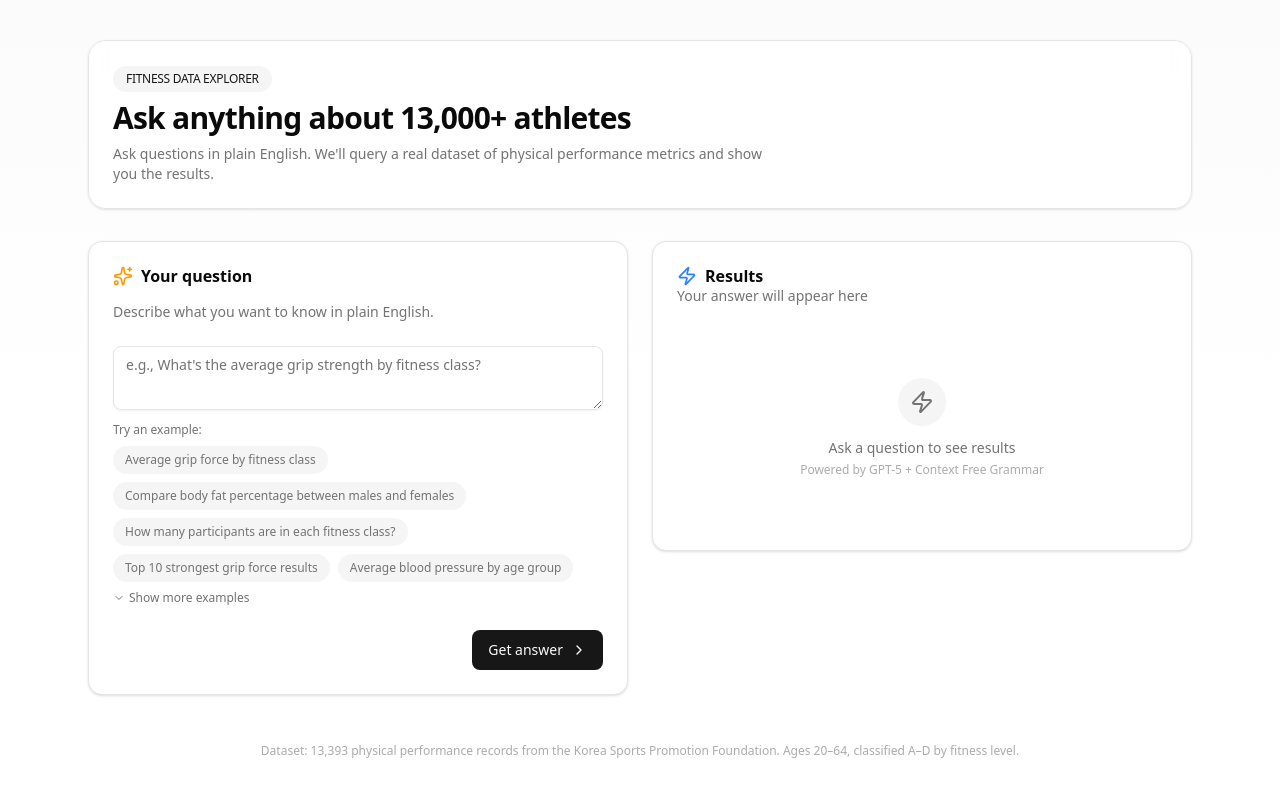
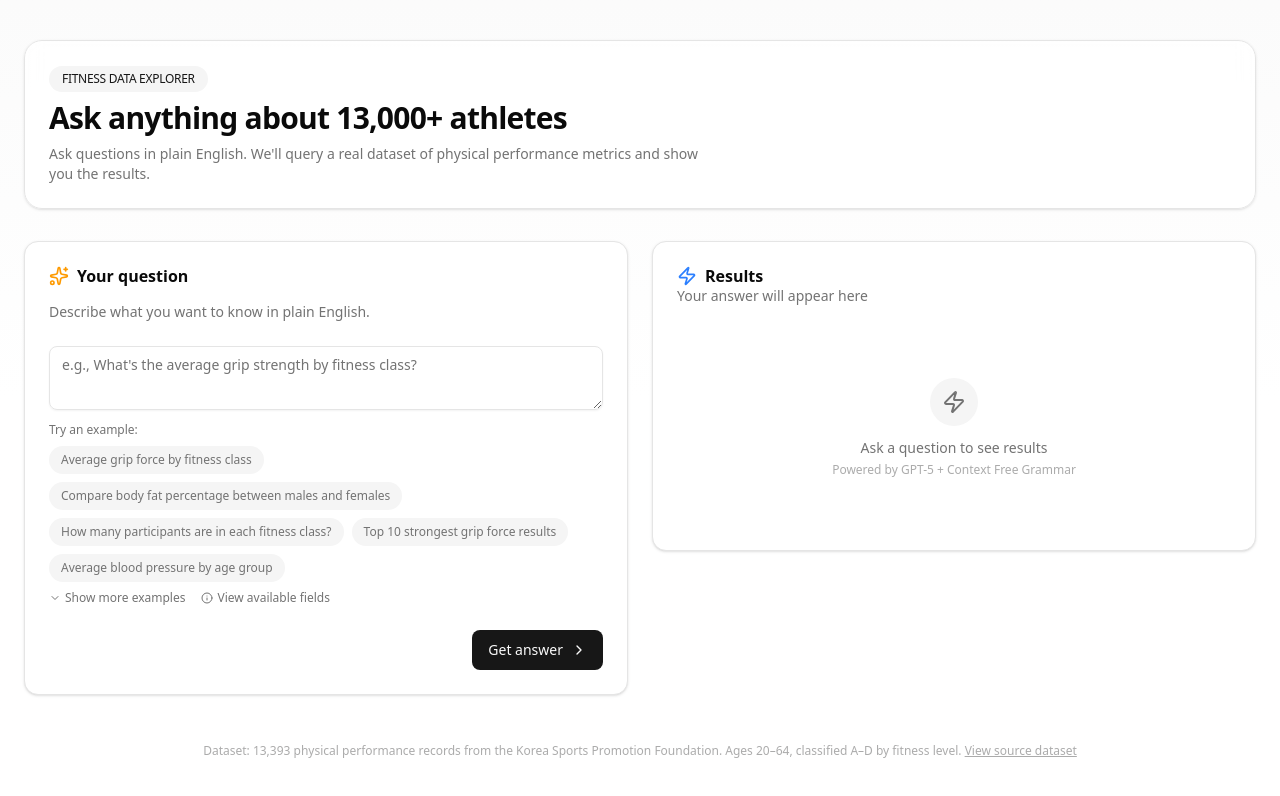
Before and after one commit to grp06/raindrop-project, a React (Vite) app in the folder frontend/: page / in a window 1280 px wide. Shown: the top 796 px of the page. Built offline with nearby package versions, Linux system fonts and the light colour scheme.

Commit message:
small frontend improvements

```diff
--- a/frontend/src/App.tsx
+++ b/frontend/src/App.tsx
@@ -5,7 +5,7 @@ import { Card, CardContent, CardDescription, CardHeader, CardTitle } from '@/com
 import { Label } from '@/components/ui/label'
 import { ScrollArea } from '@/components/ui/scroll-area'
 import { Textarea } from '@/components/ui/textarea'
-import { ChevronDown, ChevronRight, ChevronUp, Code2, Loader2, Sparkles, Zap } from 'lucide-react'
+import { ChevronDown, ChevronRight, ChevronUp, Code2, Info, Loader2, Sparkles, Zap } from 'lucide-react'
 
 type QueryResponse = {
   sql: string
@@ -39,10 +39,17 @@ function App() {
   const [loading, setLoading] = useState(false)
   const [showSql, setShowSql] = useState(false)
   const [showMoreExamples, setShowMoreExamples] = useState(false)
+  const [showFields, setShowFields] = useState(false)
 
-  const submitPrompt = async (event: FormEvent<HTMLFormElement>) => {
-    event.preventDefault()
-    const trimmed = prompt.trim()
+  const fieldGroups = [
+    { label: 'Demographics', fields: 'age, gender, height, weight' },
+    { label: 'Health', fields: 'body fat %, systolic, diastolic' },
+    { label: 'Performance', fields: 'grip force, sit-ups, broad jump, flexibility' },
+    { label: 'Classification', fields: 'fitness class (A–D)' },
+  ]
+
+  const runQuery = async (queryPrompt: string) => {
+    const trimmed = queryPrompt.trim()
     if (!trimmed) {
       setError('Enter a prompt to send to the backend.')
       return
@@ -90,9 +97,19 @@ function App() {
     }
   }
 
+  const submitPrompt = (event: FormEvent<HTMLFormElement>) => {
+    event.preventDefault()
+    runQuery(prompt)
+  }
+
+  const handleExampleClick = (example: string) => {
+    setPrompt(example)
+    runQuery(example)
+  }
+
   return (
     <div className="min-h-screen bg-gradient-to-b from-muted/40 via-background to-background">
-      <div className="mx-auto flex max-w-6xl flex-col gap-8 px-6 py-10">
+      <div className="mx-auto flex max-w-7xl flex-col gap-8 px-6 py-10">
         <header className="rounded-2xl border bg-card/80 p-6 shadow-sm backdrop-blur">
           <div className="space-y-2">
             <Badge variant="secondary" className="rounded-full px-3 py-1 text-xs uppercase tracking-tight">
@@ -135,8 +152,9 @@ function App() {
                         <button
                           key={example}
                           type="button"
-                          className="text-xs px-3 py-1.5 rounded-full bg-muted hover:bg-muted/80 text-muted-foreground hover:text-foreground transition-colors text-left"
-                          onClick={() => setPrompt(example)}
+                          className="text-xs px-3 py-1.5 rounded-full bg-muted hover:bg-muted/80 text-muted-foreground hover:text-foreground transition-colors text-left disabled:opacity-50"
+                          onClick={() => handleExampleClick(example)}
+                          disabled={loading}
                         >
                           {example}
                         </button>
@@ -145,13 +163,15 @@ function App() {
                         <button
                           key={example}
                           type="button"
-                          className="text-xs px-3 py-1.5 rounded-full bg-muted hover:bg-muted/80 text-muted-foreground hover:text-foreground transition-colors text-left"
-                          onClick={() => setPrompt(example)}
+                          className="text-xs px-3 py-1.5 rounded-full bg-muted hover:bg-muted/80 text-muted-foreground hover:text-foreground transition-colors text-left disabled:opacity-50"
+                          onClick={() => handleExampleClick(example)}
+                          disabled={loading}
                         >
                           {example}
                         </button>
                       ))}
                     </div>
+                    <div className="flex flex-wrap gap-x-4 gap-y-1">
                       <button
                         type="button"
                         onClick={() => setShowMoreExamples(!showMoreExamples)}
@@ -169,6 +189,25 @@ function App() {
                           </>
                         )}
                       </button>
+                      <button
+                        type="button"
+                        onClick={() => setShowFields(!showFields)}
+                        className="text-xs text-muted-foreground hover:text-foreground transition-colors flex items-center gap-1"
+                      >
+                        <Info className="h-3 w-3" />
+                        {showFields ? 'Hide' : 'View'} available fields
+                      </button>
+                    </div>
+                    {showFields && (
+                      <div className="rounded-lg border bg-muted/50 p-3 text-xs space-y-1.5">
+                        {fieldGroups.map((group) => (
+                          <div key={group.label} className="flex gap-2">
+                            <span className="font-medium text-foreground w-24 shrink-0">{group.label}:</span>
+                            <span className="text-muted-foreground">{group.fields}</span>
+                          </div>
+                        ))}
+                      </div>
+                    )}
                   </div>
                 </div>
                 <div className="flex flex-wrap items-center justify-between gap-3 pt-2">
@@ -305,6 +344,15 @@ function App() {
 
         <footer className="text-center text-xs text-muted-foreground/60 pt-4">
           Dataset: 13,393 physical performance records from the Korea Sports Promotion Foundation. Ages 20–64, classified A–D by fitness level.
+          {' '}
+          <a
+            href="https://www.opendatabay.com/data/healthcare/950616d0-e08a-4ab3-9e13-84c010e9d4b8"
+            target="_blank"
+            rel="noopener noreferrer"
+            className="underline hover:text-muted-foreground transition-colors"
+          >
+            View source dataset
+          </a>
         </footer>
       </div>
     </div>
```
Lines whose indentation alone changed are shown as unchanged.
